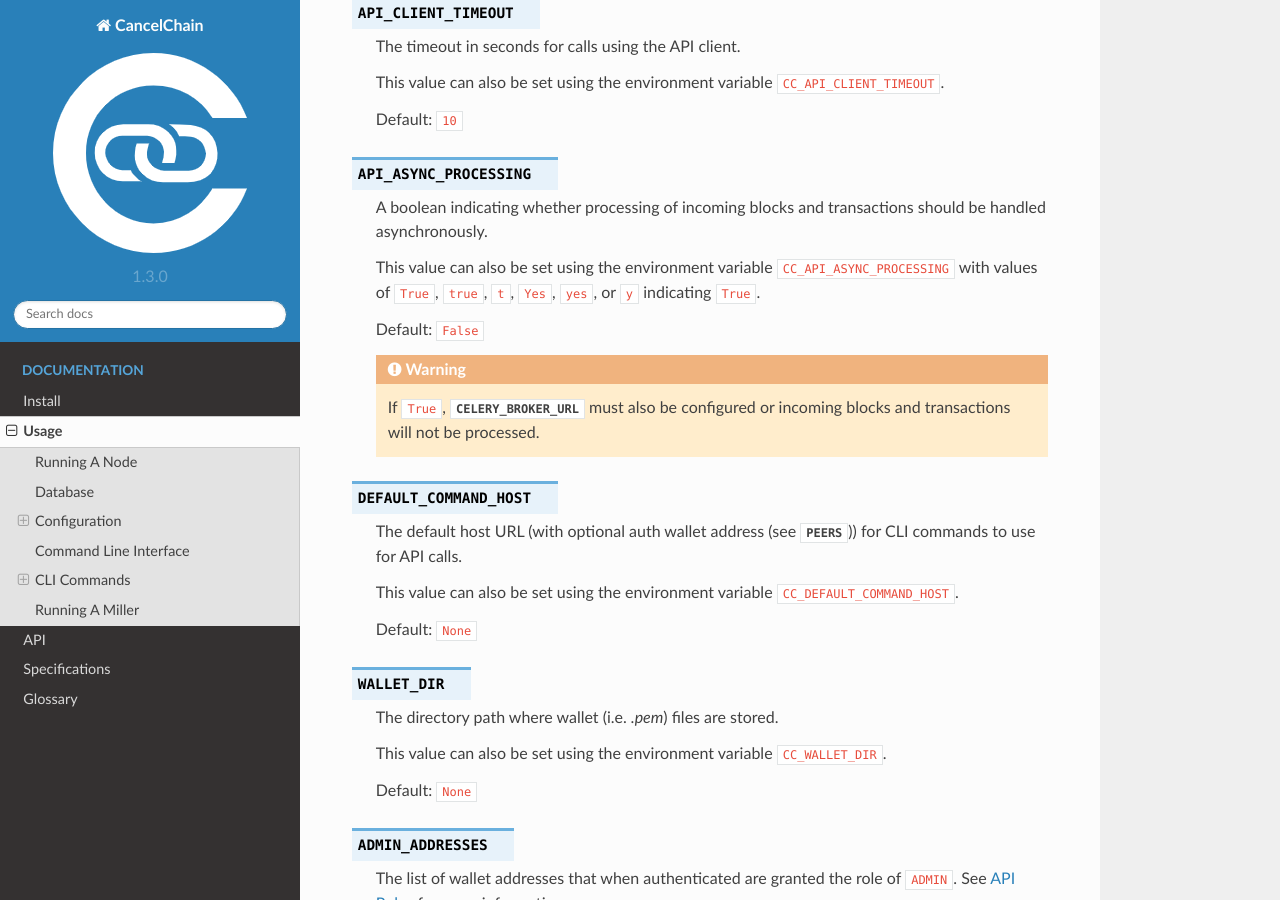
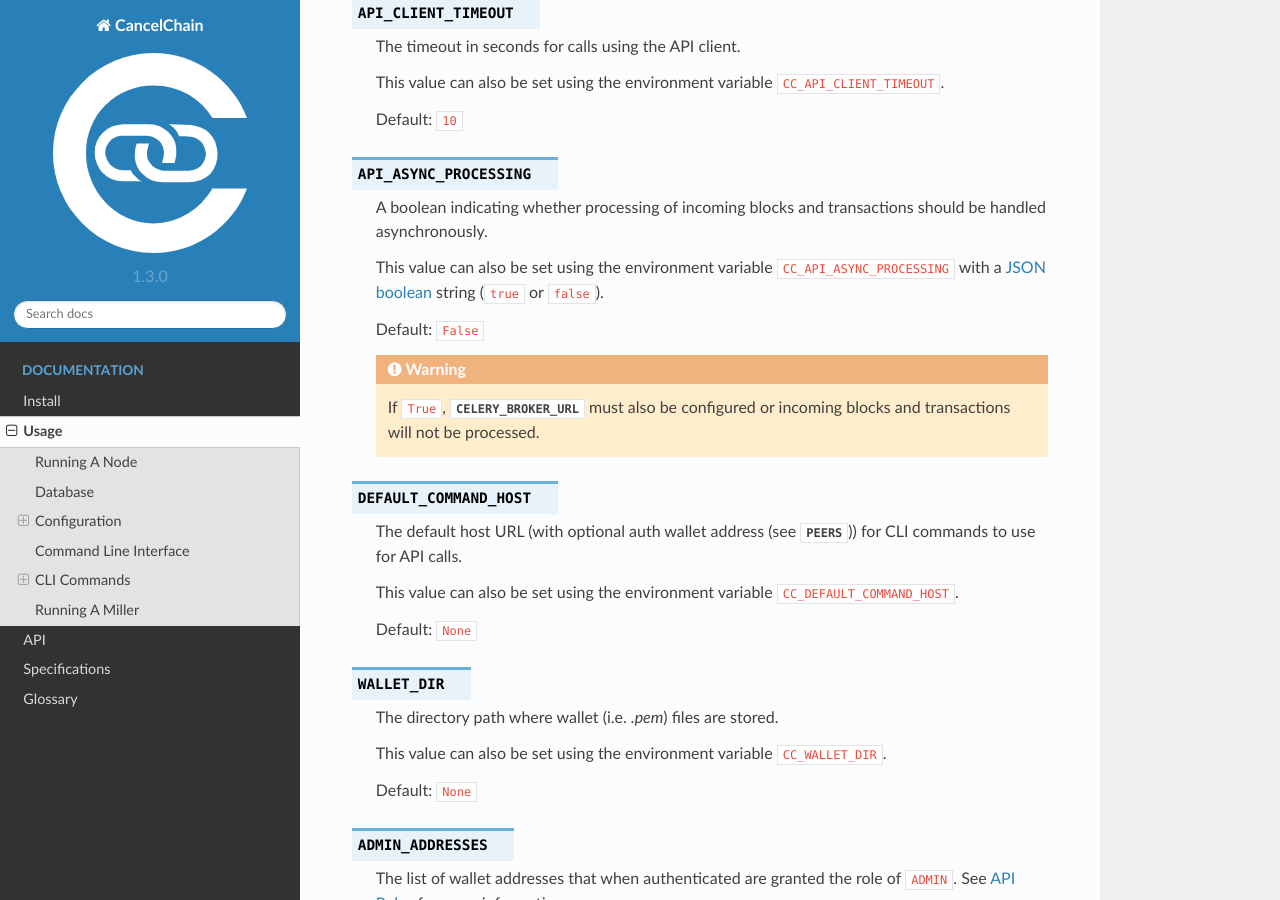
Before and after one commit to cancelchain/documentation, a Sphinx documentation site: the page built from docs/source/usage.rst, in a window 1280 px wide and 900 px high, scrolled down 3261 px. Built offline with Sphinx 7.4.7 and the Read the Docs theme 2.0.0, drawn with Linux system fonts in a browser that asks for light colours.

Commit message:
Update boolean setting doc

```diff
--- a/docs/source/usage.rst
+++ b/docs/source/usage.rst
@@ -134,7 +134,7 @@ CancelChain
 
     A boolean indicating whether processing of incoming blocks and transactions should be handled asynchronously.
 
-    This value can also be set using the environment variable ``CC_API_ASYNC_PROCESSING`` with values of ``True``, ``true``, ``t``, ``Yes``, ``yes``, or ``y`` indicating ``True``.
+    This value can also be set using the environment variable ``CC_API_ASYNC_PROCESSING`` with a `JSON boolean`_ string (``true`` or ``false``).
 
     Default: ``False``
 
@@ -472,3 +472,4 @@ The :ref:`CancelChain` block milling is performed by a permissioned (i.e. privat
 .. _email us: contact@cancelchain.org
 .. _JSON Lines: https://jsonlines.org/
 .. _JSON array: https://www.w3schools.com/js/js_json_arrays.asp
+.. _JSON boolean: https://json-schema.org/understanding-json-schema/reference/boolean.html
```
